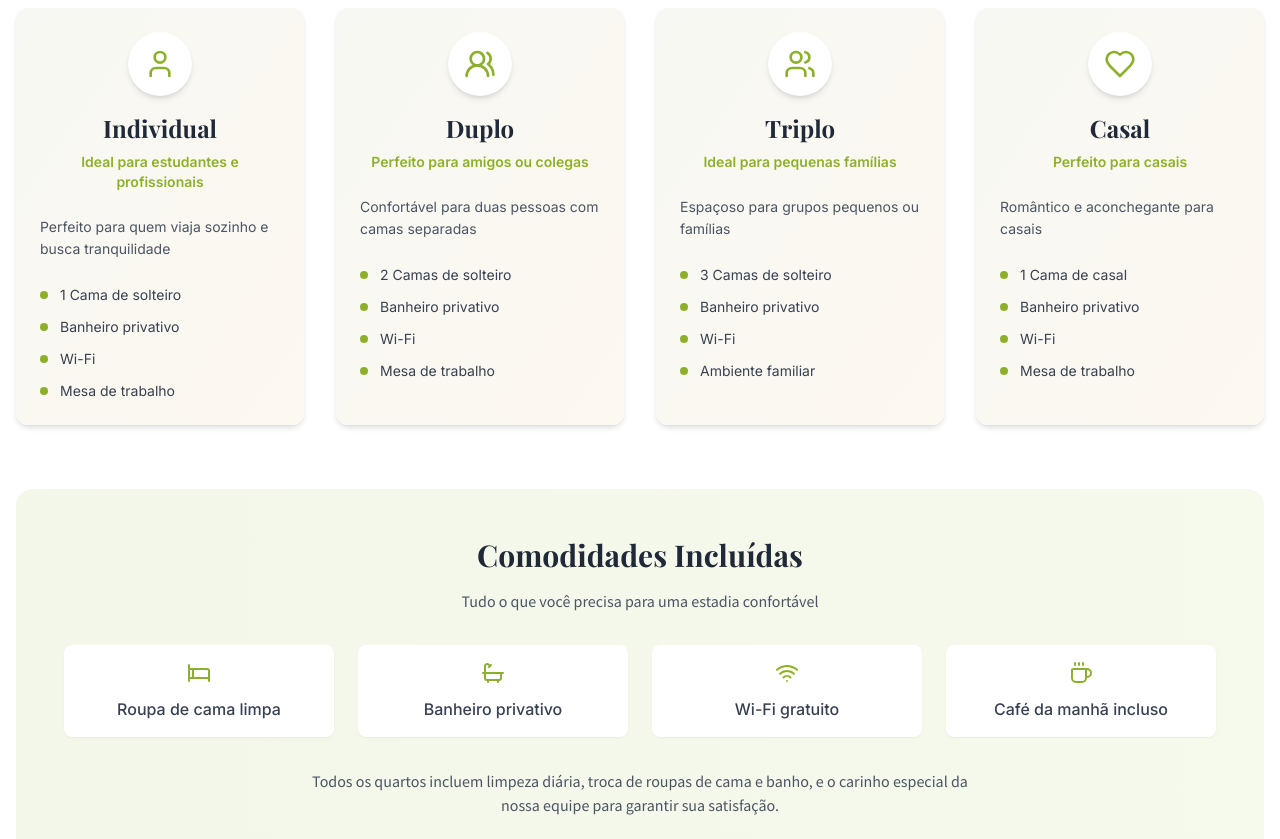
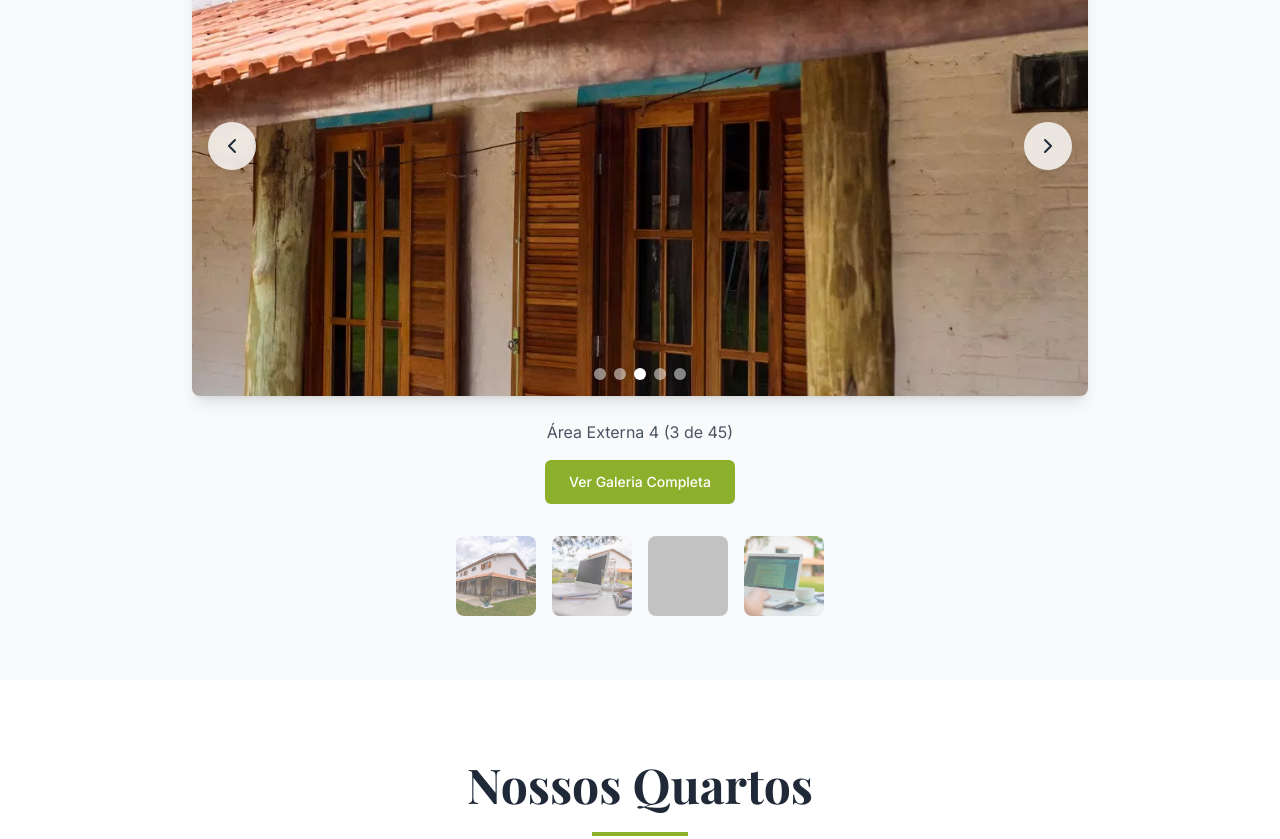
Before and after one commit to DevZipMateus/pousada-monte-alegre-web, a React (Vite) app: page / in a window 1280 px wide. Shown: the part 3020-3859 px from the top of the page. Built offline with nearby package versions, Linux system fonts and the light colour scheme; grey boxes are pictures that could not be loaded.

Commit message:
Add gallery carousel to home page
Adds a new section to the home page featuring a carousel displaying images from the gallery page. The carousel auto-rotates images every 3 seconds and is responsive for both web and mobile. Clicking an image redirects to the gallery page.

```diff
--- /dev/null
+++ b/src/components/GallerySection.tsx
@@ -0,0 +1,195 @@
+
+import { useState, useEffect } from 'react';
+import { Button } from '@/components/ui/button';
+import { ChevronLeft, ChevronRight, Camera } from 'lucide-react';
+import { useNavigate } from 'react-router-dom';
+
+const GallerySection = () => {
+  const navigate = useNavigate();
+  const [currentImageIndex, setCurrentImageIndex] = useState(0);
+
+  // Todas as imagens da galeria combinadas
+  const allImages = [
+    // Área Externa
+    { src: '/lovable-uploads/area-externa/area-externa-02.jpg', alt: 'Área Externa 2' },
+    { src: '/lovable-uploads/area-externa/area-externa-03.jpg', alt: 'Área Externa 3' },
+    { src: '/lovable-uploads/area-externa/area-externa-04.jpg', alt: 'Área Externa 4' },
+    { src: '/lovable-uploads/area-externa/area-externa-05.jpg', alt: 'Área Externa 5' },
+    { src: '/lovable-uploads/area-externa/area-externa-06.jpg', alt: 'Área Externa 6' },
+    { src: '/lovable-uploads/area-externa/area-externa-07.jpg', alt: 'Área Externa 7' },
+    { src: '/lovable-uploads/area-externa/area-externa-08.jpg', alt: 'Área Externa 8' },
+    { src: '/lovable-uploads/area-externa/area-externa-09.jpg', alt: 'Área Externa 9' },
+    { src: '/lovable-uploads/area-externa/area-externa-10.jpg', alt: 'Área Externa 10' },
+    { src: '/lovable-uploads/area-externa/frente.jpg', alt: 'Frente da Pousada' },
+    { src: '/lovable-uploads/area-externa/mesa-externa-01.jpg', alt: 'Mesa Externa' },
+    { src: '/lovable-uploads/area-externa/pousada.jpg', alt: 'Pousada' },
+    { src: '/lovable-uploads/58e1b315-a9f5-4165-8440-14af5b10e23c.png', alt: 'Vista Noturna da Pousada' },
+    { src: '/lovable-uploads/7d925a05-ae93-4235-a22c-6841d262dc37.png', alt: 'Placa Paraíso' },
+    { src: '/lovable-uploads/07f1fe8d-13a2-4365-a58e-fbba8a1b33e5.png', alt: 'Fachada da Pousada' },
+    { src: '/lovable-uploads/f477a638-a3e8-4b39-9eea-2ee76f6cc20b.png', alt: 'Área Externa com Árvores' },
+
+    // Área Interna
+    { src: '/lovable-uploads/area-interna/area-interna-01.jpg', alt: 'Área Interna 1' },
+    { src: '/lovable-uploads/area-interna/area-interna-02.jpg', alt: 'Área Interna 2' },
+    { src: '/lovable-uploads/area-interna/area-interna-03.jpg', alt: 'Área Interna 3' },
+    { src: '/lovable-uploads/area-interna/area-interna-04.jpg', alt: 'Área Interna 4' },
+    { src: '/lovable-uploads/area-interna/area-interna-05.jpg', alt: 'Área Interna 5' },
+    { src: '/lovable-uploads/area-interna/banheiro-01.jpg', alt: 'Banheiro' },
+    { src: '/lovable-uploads/1fe01332-ea88-47ba-8033-cef79572a913.png', alt: 'Entrada do Quarto' },
+    { src: '/lovable-uploads/d72e5a3d-e118-465c-ac50-99cb604ea836.png', alt: 'Corredor Interno' },
+    { src: '/lovable-uploads/4a0a0f17-6cc2-4cc2-900b-5b5dcd226c99.png', alt: 'Sala de Estar' },
+
+    // Quartos
+    { src: '/lovable-uploads/quartos/quarto-casal-01.jpg', alt: 'Quarto Casal 1' },
+    { src: '/lovable-uploads/quartos/quarto-casal-02.jpg', alt: 'Quarto Casal 2' },
+    { src: '/lovable-uploads/quartos/quarto-duas-camas-01.jpg', alt: 'Quarto Duas Camas 1' },
+    { src: '/lovable-uploads/quartos/quarto-duas-camas-02.jpg', alt: 'Quarto Duas Camas 2' },
+    { src: '/lovable-uploads/quartos/quarto-solteiro-01.jpg', alt: 'Quarto Solteiro 1' },
+    { src: '/lovable-uploads/quartos/quarto-solteiro-02.jpg', alt: 'Quarto Solteiro 2' },
+    { src: '/lovable-uploads/quartos/quarto-solteiro-03.jpg', alt: 'Quarto Solteiro 3' },
+    { src: '/lovable-uploads/quartos/quarto-solteiro-04.jpg', alt: 'Quarto Solteiro 4' },
+    { src: '/lovable-uploads/quartos/quarto-solteiro-05.jpg', alt: 'Quarto Solteiro 5' },
+    { src: '/lovable-uploads/quartos/quarto-solteiro-06.jpg', alt: 'Quarto Solteiro 6' },
+    { src: '/lovable-uploads/quartos/quartocasal.jpg', alt: 'Quarto Casal' },
+    { src: '/lovable-uploads/quartos/quartosolteiro.jpg', alt: 'Quarto Solteiro' },
+    { src: '/lovable-uploads/475c78b4-0d64-4688-9607-1a6f5ba3f64b.png', alt: 'Detalhe da Cama' },
+    { src: '/lovable-uploads/6b4617ce-3faf-4142-b718-6f6fc30ffdeb.png', alt: 'Quarto Duplo com Duas Camas' },
+    { src: '/lovable-uploads/f4c5de6d-3284-40b8-a93a-d7b9fa367c8b.png', alt: 'Quarto com Mesa de Trabalho' },
+    { src: '/lovable-uploads/c14ca854-3883-4276-b9ef-6f3725200b90.png', alt: 'Quarto de Trabalho com Laptop' },
+    { src: '/lovable-uploads/0ccbcb83-cb79-42e1-b478-ff659205212e.png', alt: 'Toalhas no Quarto' },
+    { src: '/lovable-uploads/7dbd15f2-c7a8-4dff-a814-338660e5ad78.png', alt: 'Quarto Solteiro com Guarda-roupa' },
+    { src: '/lovable-uploads/3b97a7e5-2e0d-4b62-b696-141a0d95df35.png', alt: 'Amenidades do Banheiro' },
+    { src: '/lovable-uploads/ba5efb04-e283-4333-81be-804d1a6273d2.png', alt: 'Quarto Duplo com Mesa de Trabalho' }
+  ];
+
+  // Troca automática a cada 3 segundos
+  useEffect(() => {
+    const interval = setInterval(() => {
+      setCurrentImageIndex(prev => (prev + 1) % allImages.length);
+    }, 3000);
+
+    return () => clearInterval(interval);
+  }, [allImages.length]);
+
+  const nextImage = () => {
+    setCurrentImageIndex(prev => (prev + 1) % allImages.length);
+  };
+
+  const prevImage = () => {
+    setCurrentImageIndex(prev => (prev - 1 + allImages.length) % allImages.length);
+  };
+
+  const handleImageClick = () => {
+    navigate('/galeria');
+  };
+
+  return (
+    <section id="galeria" className="py-16 bg-gray-50">
+      <div className="container mx-auto px-4">
+        <div className="text-center mb-12">
+          <h2 className="text-3xl md:text-4xl font-display font-bold text-gray-900 mb-4">
+            Nossa Galeria
+          </h2>
+          <p className="text-lg text-gray-600 max-w-2xl mx-auto">
+            Conheça nossos ambientes através de uma seleção especial de fotos
+          </p>
+        </div>
+
+        {/* Carrossel */}
+        <div className="relative max-w-4xl mx-auto">
+          <div className="relative h-64 md:h-96 lg:h-[500px] overflow-hidden rounded-lg shadow-lg bg-gray-200">
+            {/* Imagem principal */}
+            <div
+              className="absolute inset-0 cursor-pointer transition-transform duration-300 hover:scale-105"
+              onClick={handleImageClick}
+            >
+              <img
+                src={allImages[currentImageIndex].src}
+                alt={allImages[currentImageIndex].alt}
+                className="w-full h-full object-cover"
+                loading="lazy"
+              />
+
+              {/* Overlay com ícone de câmera */}
+              <div className="absolute inset-0 bg-black/20 opacity-0 hover:opacity-100 transition-opacity duration-300 flex items-center justify-center">
+                <div className="bg-white/90 backdrop-blur-sm rounded-full p-4">
+                  <Camera className="w-8 h-8 text-gray-800" />
+                </div>
+              </div>
+            </div>
+
+            {/* Botões de navegação */}
+            <button
+              onClick={prevImage}
+              className="absolute left-2 md:left-4 top-1/2 transform -translate-y-1/2 bg-white/80 hover:bg-white backdrop-blur-sm rounded-full p-2 md:p-3 shadow-lg transition-all duration-200 z-10"
+              aria-label="Imagem anterior"
+            >
+              <ChevronLeft className="w-4 h-4 md:w-6 md:h-6 text-gray-800" />
+            </button>
+
+            <button
+              onClick={nextImage}
+              className="absolute right-2 md:right-4 top-1/2 transform -translate-y-1/2 bg-white/80 hover:bg-white backdrop-blur-sm rounded-full p-2 md:p-3 shadow-lg transition-all duration-200 z-10"
+              aria-label="Próxima imagem"
+            >
+              <ChevronRight className="w-4 h-4 md:w-6 md:h-6 text-gray-800" />
+            </button>
+
+            {/* Indicadores de posição */}
+            <div className="absolute bottom-4 left-1/2 transform -translate-x-1/2 flex gap-2 z-10">
+              {allImages.slice(0, 5).map((_, index) => (
+                <button
+                  key={index}
+                  onClick={() => setCurrentImageIndex(index)}
+                  className={`w-2 h-2 md:w-3 md:h-3 rounded-full transition-all duration-200 ${
+                    currentImageIndex % 5 === index
+                      ? 'bg-white'
+                      : 'bg-white/50 hover:bg-white/75'
+                  }`}
+                  aria-label={`Ir para imagem ${index + 1}`}
+                />
+              ))}
+            </div>
+          </div>
+
+          {/* Informações da imagem */}
+          <div className="text-center mt-6">
+            <p className="text-gray-600 text-sm md:text-base mb-4">
+              {allImages[currentImageIndex].alt} ({currentImageIndex + 1} de {allImages.length})
+            </p>
+
+            <Button
+              onClick={handleImageClick}
+              size="lg"
+              className="bg-primary hover:bg-primary-dark text-white px-6 py-3"
+            >
+              Ver Galeria Completa
+            </Button>
+          </div>
+        </div>
+
+        {/* Preview de algumas imagens em miniatura - visível apenas em telas maiores */}
+        <div className="hidden lg:block mt-8">
+          <div className="flex justify-center gap-4 max-w-4xl mx-auto">
+            {allImages.slice(currentImageIndex + 1, currentImageIndex + 5).map((image, index) => (
+              <div
+                key={index}
+                className="w-20 h-20 rounded-lg overflow-hidden cursor-pointer opacity-60 hover:opacity-100 transition-opacity duration-200"
+                onClick={() => setCurrentImageIndex(currentImageIndex + 1 + index)}
+              >
+                <img
+                  src={image.src}
+                  alt={image.alt}
+                  className="w-full h-full object-cover"
+                  loading="lazy"
+                />
+              </div>
+            ))}
+          </div>
+        </div>
+      </div>
+    </section>
+  );
+};
+
+export default GallerySection;
--- a/src/pages/Index.tsx
+++ b/src/pages/Index.tsx
@@ -3,6 +3,7 @@ import Header from '@/components/Header';
 import Hero from '@/components/Hero';
 import InstagramHighlight from '@/components/InstagramHighlight';
 import About from '@/components/About';
+import GallerySection from '@/components/GallerySection';
 import Rooms from '@/components/Rooms';
 import Services from '@/components/Services';
 import Testimonials from '@/components/Testimonials';
@@ -17,6 +18,7 @@ const Index = () => {
       <Hero />
       <InstagramHighlight />
       <About />
+      <GallerySection />
       <Rooms />
       <Services />
       <Testimonials />
```
